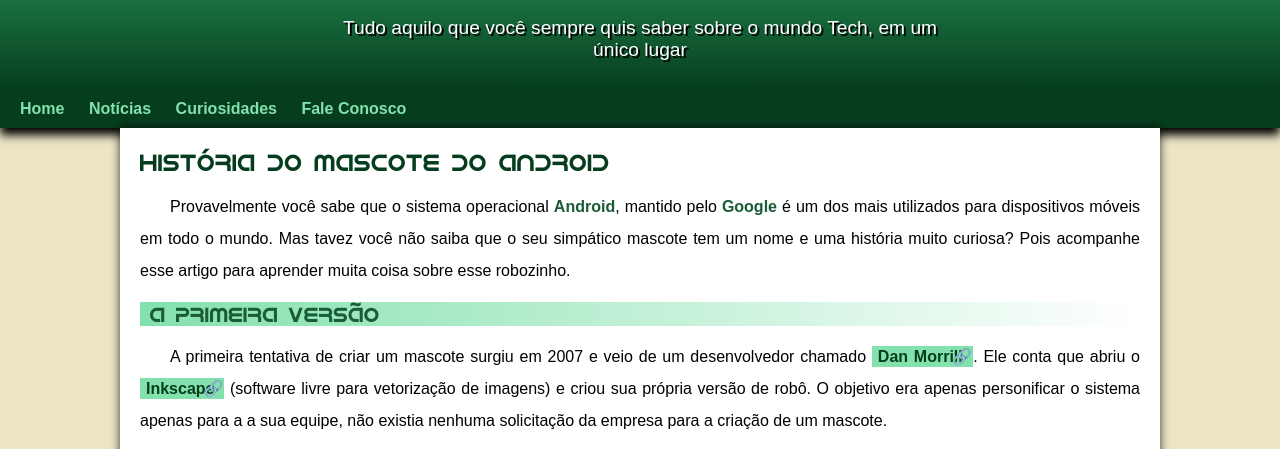
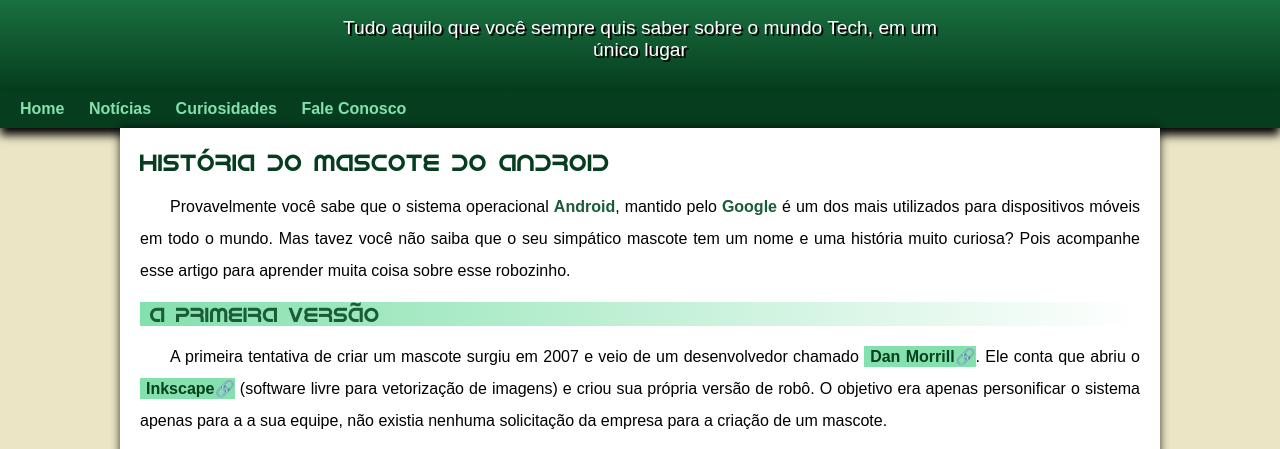
Before and after one commit to handricsom1998/projeto-android, a plain HTML site: page index.html in a window 1280 px wide. Shown: the part 100-549 px from the top of the page. Drawn offline with Linux system fonts and the light colour scheme.

Commit message:
alterado padding dos links

```diff
--- a/estilo/style.css
+++ b/estilo/style.css
@@ -31,7 +31,8 @@ body {
 
 a.externo::after {
     content: '\1F517\00A0';
-    margin: -12px
+    margin: -12px;
+    padding-left: 12px;;
 }
 
 header {
```
